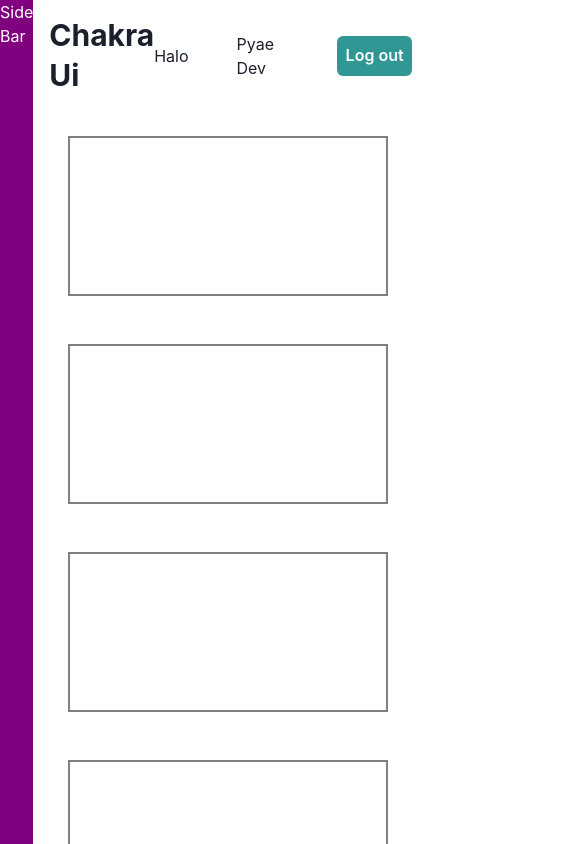
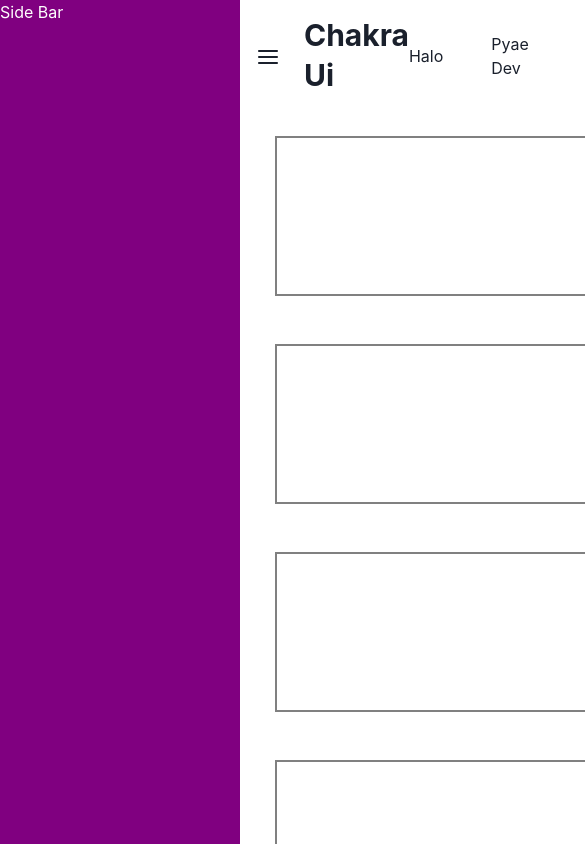
Before and after one commit to pyaephyohann/learn-techs, a React (Create React App) app in the folder chakra-ui/: page / in a window 390 px wide. Shown: the top 844 px of the page, 585 px wide, since content can reach past the window. Built offline with nearby package versions, Linux system fonts and the light colour scheme.

Commit message:
learn-chakra-ui: responsive breakpoints

```diff
--- a/chakra-ui/package.json
+++ b/chakra-ui/package.json
@@ -3,6 +3,7 @@
   "version": "0.1.0",
   "private": true,
   "dependencies": {
+    "@chakra-ui/icons": "^2.1.1",
     "@chakra-ui/react": "^2.8.1",
     "@emotion/react": "^11.11.1",
     "@emotion/styled": "^11.11.0",
--- a/chakra-ui/src/components/Layout.jsx
+++ b/chakra-ui/src/components/Layout.jsx
@@ -6,7 +6,10 @@ import SideBar from "./SideBar";
 const Layout = ({ children }) => {
   return (
     <Flex>
-      <SideBar />
+      <Box display={{ sm: "none", md: "block" }}>
+        <SideBar />
+      </Box>
+
       <Box w="100%">
         <NavBar />
         <Box p="1rem">{children}</Box>
--- a/chakra-ui/src/components/NavBar.jsx
+++ b/chakra-ui/src/components/NavBar.jsx
@@ -8,15 +8,21 @@ import {
   Text,
 } from "@chakra-ui/react";
 import React from "react";
+import { HamburgerIcon } from "@chakra-ui/icons";
 
 const NavBar = () => {
   return (
     <Flex p="1rem" as="nav" alignItems="center">
-      <Heading>Chakra Ui</Heading>
+      <HStack spacing="1.5rem">
+        <Box display={{ sm: "block", md: "none" }}>
+          <HamburgerIcon fontSize="1.5rem" />
+        </Box>
+        <Heading>Chakra Ui</Heading>
+      </HStack>
       <Spacer />
       <HStack spacing="3rem">
-        <Box>Halo</Box>
-        <Text>Pyae Dev</Text>
+        <Box display={{ sm: "none", md: "block" }}>Halo</Box>
+        <Text display={{ sm: "none", md: "block" }}>Pyae Dev</Text>
         <Button colorScheme="teal">Log out</Button>
       </HStack>
     </Flex>
```
Also changed, not shown: 1 other file (tests, documents, lock files or other folders).
